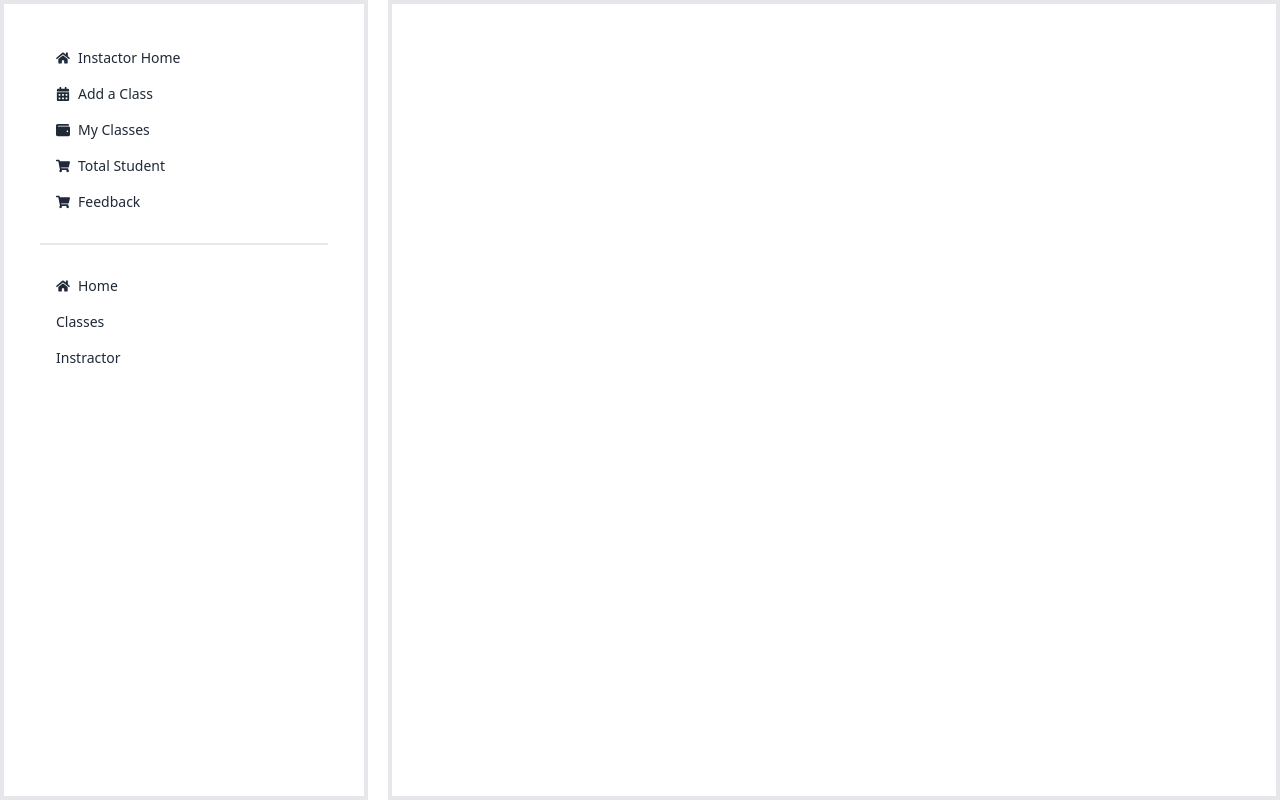
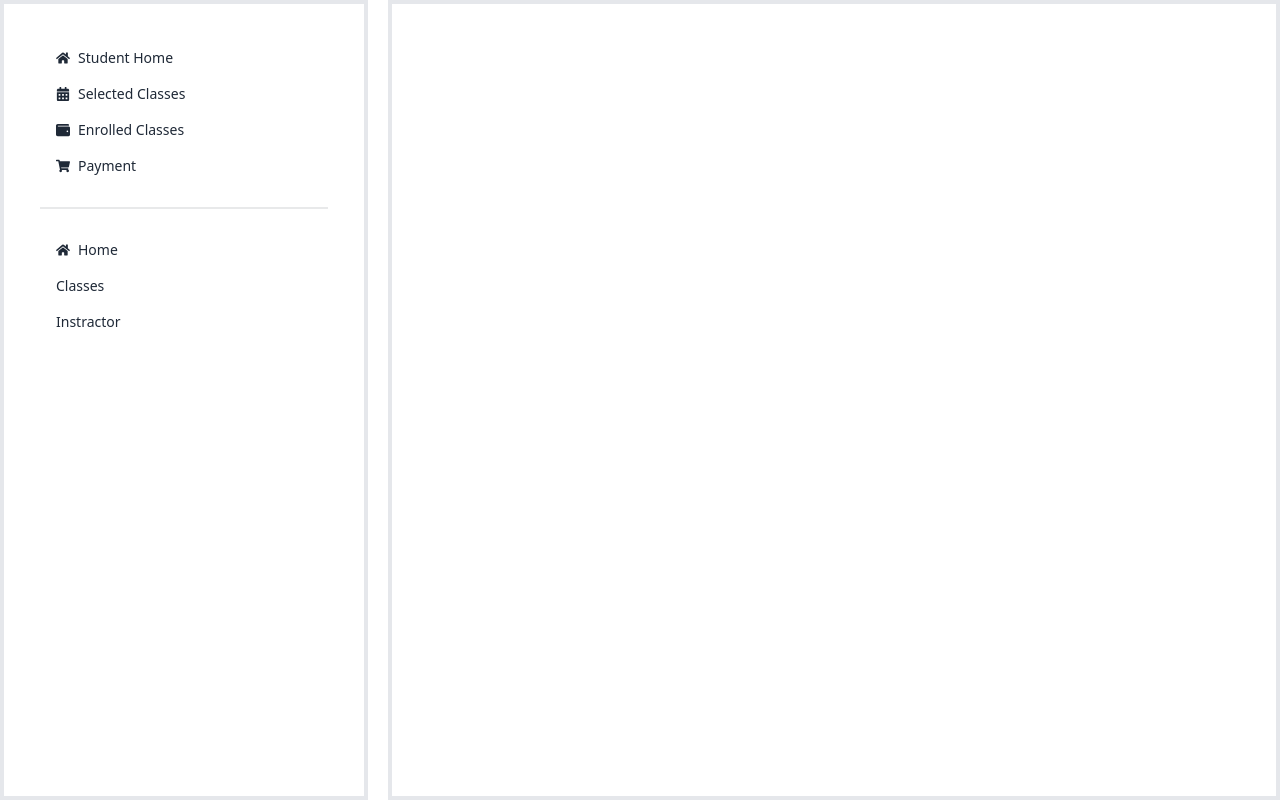
Before and after one commit to Sohel-Developer/music-school-clint, a React (Vite) app: page /dashbord in a window 1280 px wide. Built offline with nearby package versions, Linux system fonts and the light colour scheme; no server answers; sample sign-in values are in the browser's storage.

Commit message:
Conditonal Dashbord Menu

```diff
--- a/src/Layout/DashBordLayout.jsx
+++ b/src/Layout/DashBordLayout.jsx
@@ -3,13 +3,17 @@ import { NavLink, Outlet } from 'react-router-dom';
 import { FaShoppingCart, FaWallet, FaCalendarAlt, FaHome, FaUtensils, FaBook, FaUsers } from 'react-icons/fa';
 import { Toaster } from 'react-hot-toast';
 import useAdmin from '../pages/Hooks/useAdmin';
+import useInstructor from '../pages/Hooks/useInstructor';
 
 
 const DashBordLayout = () => {
 
 
-    const { isAdmin } = useAdmin()
-    console.log(isAdmin);
+    const [isAdmin] = useAdmin()
+
+    const [isInstructor] = useInstructor()
+
+    console.log(isInstructor);
 
 
     // const isAdmin = true
@@ -24,8 +28,8 @@ const DashBordLayout = () => {
                             <li><NavLink to="/dashboard/addItem"> <FaUtensils></FaUtensils> Manege Classes</NavLink></li>
                             <li><NavLink to="/dashbord/users"><FaUsers></FaUsers> All Users</NavLink></li>
 
-                        </> : <>
-                            <li><NavLink to="/dashboard"><FaHome></FaHome> Instactor Home</NavLink></li>
+                        </> : isInstructor ? <>
+                            <li><NavLink to="/dashboard"><FaHome></FaHome> instructor Home</NavLink></li>
                             <li><NavLink to="/"><FaCalendarAlt></FaCalendarAlt> Add a Class</NavLink></li>
                             <li><NavLink to="/"><FaWallet></FaWallet> My Classes</NavLink></li>
                             <li>
@@ -37,6 +41,16 @@ const DashBordLayout = () => {
                                 </NavLink>
                             </li>
                         </>
+                            :
+                            <>
+                                <li><NavLink to="/dashboard"><FaHome></FaHome> Student Home</NavLink></li>
+                                <li><NavLink to="/"><FaCalendarAlt></FaCalendarAlt> Selected Classes</NavLink></li>
+                                <li><NavLink to="/"><FaWallet></FaWallet> Enrolled Classes</NavLink></li>
+                                <li>
+                                    <NavLink to="/dashboard/mycart"><FaShoppingCart></FaShoppingCart> Payment
+                                    </NavLink>
+                                </li>
+                            </>
                     }
 
 
--- /dev/null
+++ b/src/pages/Hooks/useInstructor.jsx
@@ -0,0 +1,25 @@
+
+import useAuth from './useAuth';
+import useAxiosSecure from './useAxiosSecure';
+import { useQuery } from '@tanstack/react-query';
+
+const useInstructor = () => {
+
+    const { user, loading } = useAuth();
+    const [axiosSecure] = useAxiosSecure();
+    // use axios secure with react query
+    const { data: isInstructor, isLoading: isInstructorLoading } = useQuery({
+        queryKey: ['isInstructor', user?.email],
+        enabled: !loading,
+        queryFn: async () => {
+            const res = await axiosSecure.get(`/users/instructor/${user?.email}`);
+            console.log("instructor", res);
+            return res.data.instructor;
+        }
+
+    })
+    return [isInstructor, isInstructorLoading]
+
+};
+
+export default useInstructor;
```
